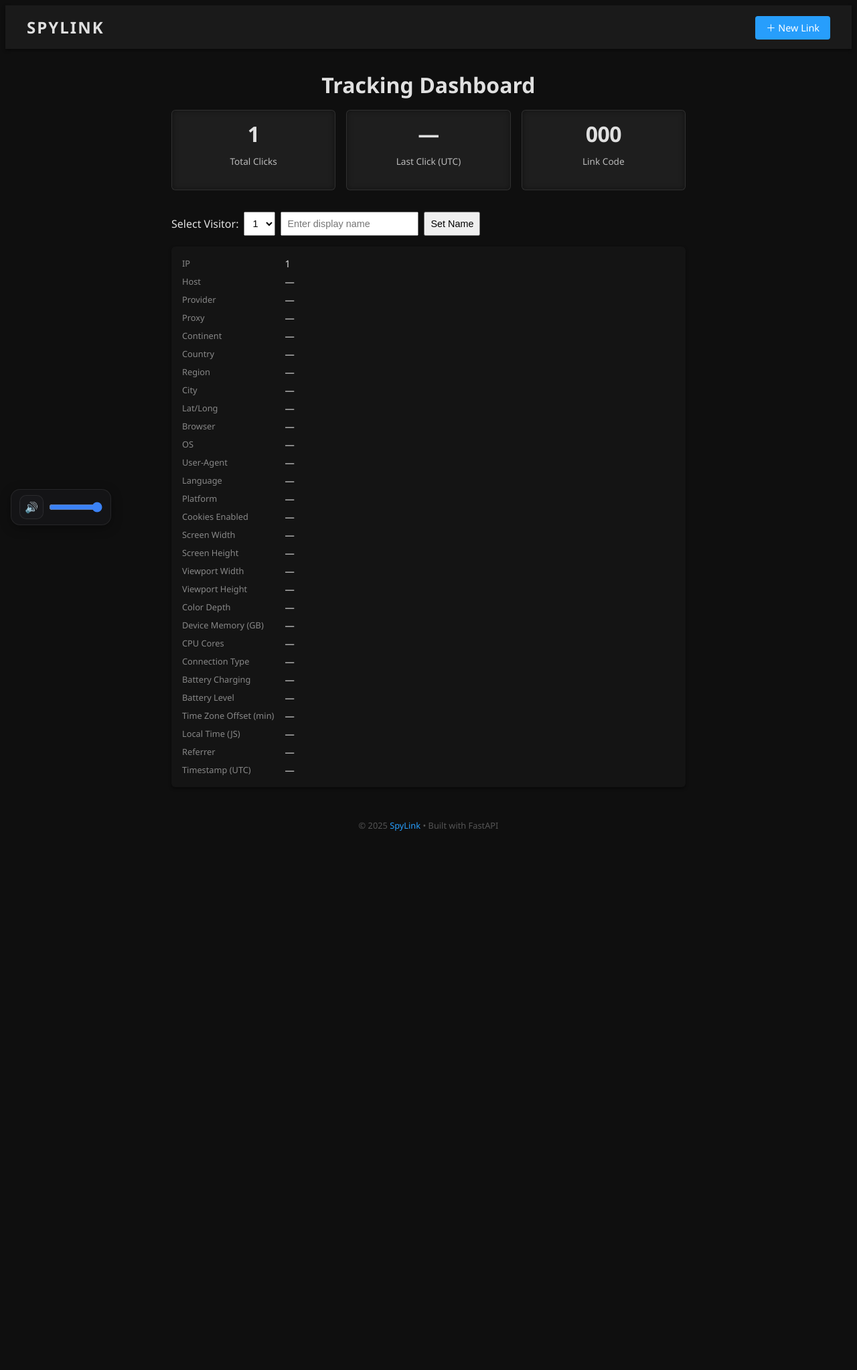
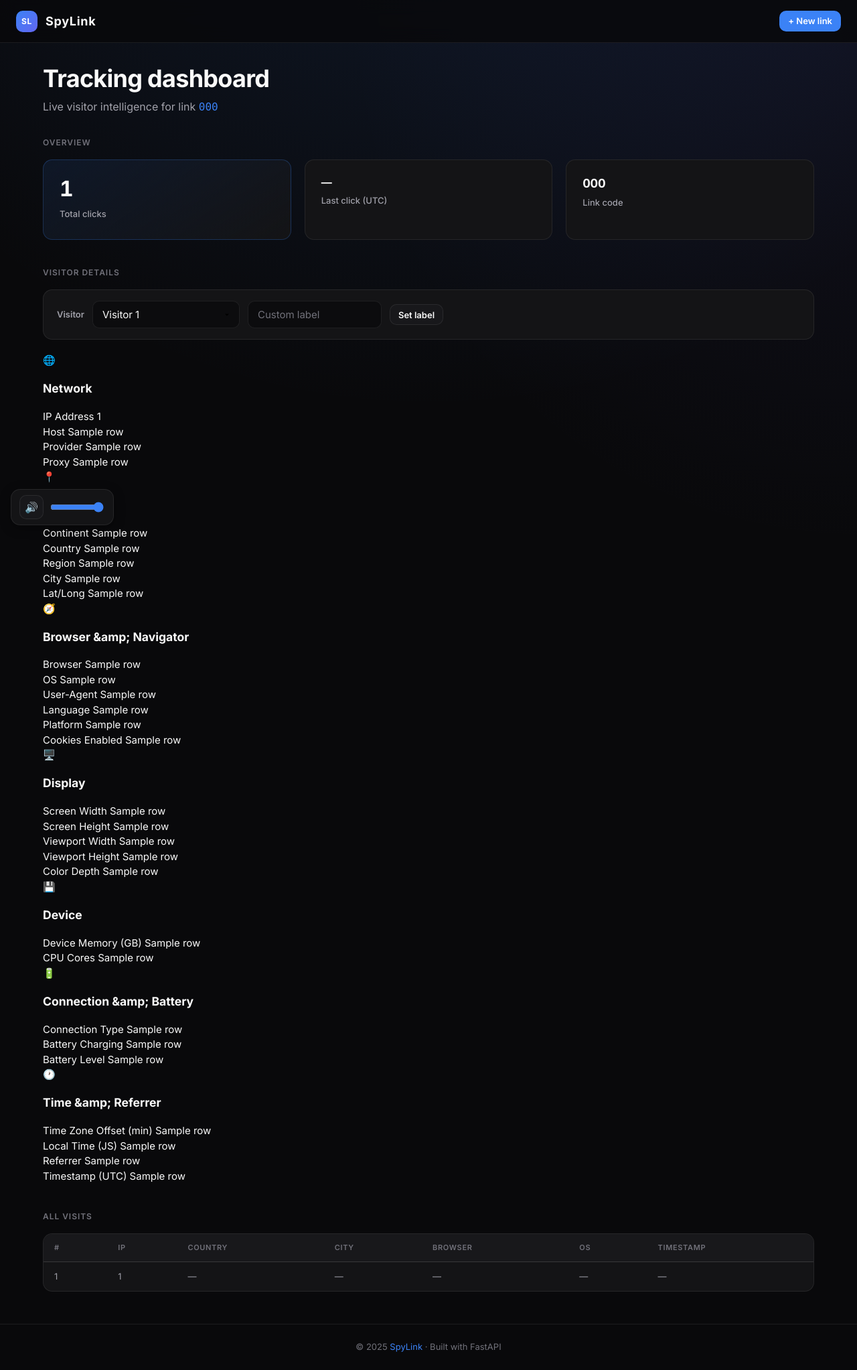
Before and after one commit to andrilchakraborty/568u96950, a FastAPI app: template templates/track.html in a window 1280 px wide. Shown: the whole page at 67% size. Before the commit the page ends 1240 px from the top, so only its background shows below. Run offline with FastAPI, Linux system fonts and the light colour scheme; the template is opened without the code that fills it: most values are stand-ins (such as "Sample title", 1, 10 or a date in 2020).

Commit message:
Update track.html

```diff
--- a/templates/track.html
+++ b/templates/track.html
@@ -1,297 +1,144 @@
-<!DOCTYPE html>
-<html lang="en">
-<head>
-  <meta charset="UTF-8">
-  <meta name="viewport" content="width=device-width, initial-scale=1">
-  <title>SpyLink Dashboard — {{ code }}</title>
-  <link rel="stylesheet" href="/static/style.css">
-  <style>
-    body {
-      background: #0f0f0f;
-      color: #e0e0e0;
-      font-family: "Segoe UI", Roboto, sans-serif;
-    }
-    .header {
-      display: flex;
-      justify-content: space-between;
-      align-items: center;
-      padding: 1rem 2rem;
-      background: #1a1a1a;
-      box-shadow: 0 2px 4px rgba(0,0,0,0.5);
-    }
-    .header .logo {
-      font-size: 1.5rem;
-      font-weight: bold;
-      letter-spacing: 2px;
-    }
-    .header nav a {
-      padding: 0.5rem 1rem;
-      background: #279efc;
-      color: #fff;
-      border-radius: 4px;
-      text-decoration: none;
-      font-size: 0.9rem;
-    }
-    .header nav a:hover {
-      background: #1e7cd9;
-    }
-    main.dashboard {
-      max-width: 800px;
-      margin: 2rem auto;
-      padding: 0 1rem;
-    }
-    .overview {
-      text-align: center;
-      margin-bottom: 2rem;
-    }
-    .overview h1 {
-      font-size: 2rem;
-      margin-bottom: 1rem;
-    }
-    .stats {
-      display: flex;
-      flex-wrap: wrap;
-      gap: 1rem;
-      justify-content: center;
-    }
-    .stat-card {
-      flex: 1 1 150px;
-      background: #1e1e1e;
-      padding: 1rem;
-      border-radius: 6px;
-      text-align: center;
-      box-shadow: inset 0 0 8px rgba(0,0,0,0.4);
-    }
-    .stat-value {
-      font-size: 2rem;
-      font-weight: bold;
-      margin-bottom: 0.25rem;
-    }
-    .stat-label {
-      font-size: 0.85rem;
-      color: #bbb;
-    }
-    .visit-selector {
-      margin: 1rem 0;
-      display: flex;
-      align-items: center;
-      gap: 0.5rem;
-    }
-    .visit-selector select,
-    .visit-selector input,
-    .visit-selector button {
-      padding: 0.5rem;
-      font-size: 0.9rem;
-    }
-    .visits {
-      position: relative;
-    }
-    /* always hide all cards by default */
-    .visit-card {
-      display: none !important;
-      background: #141414;
-      padding: 1rem;
-      border-radius: 6px;
-      box-shadow: 0 2px 4px rgba(0,0,0,0.5);
-      display: grid;
-      grid-template-columns: max-content 1fr;
-      column-gap: 1rem;
-      row-gap: 0.5rem;
-    }
-    /* show only the one with “active” */
-    .visit-card.active {
-      display: grid !important;
-    }
-    .visit-card .label {
-      font-size: 0.8rem;
-      color: #888;
-      white-space: nowrap;
-    }
-    .visit-card .value {
-      font-size: 0.9rem;
-      word-break: break-all;
-    }
-    .no-data {
-      text-align: center;
-      padding: 3rem 0;
-      color: #888;
-      font-size: 1rem;
-    }
-    footer.footer {
-      text-align: center;
-      padding: 1rem;
-      font-size: 0.8rem;
-      color: #555;
-    }
-    footer.footer a {
-      color: #279efc;
-      text-decoration: none;
-    }
-    /* Audio controls */
-    #audio-controls {
-      position: fixed;
-      bottom: 1rem;
-      left: 1rem;
-      display: flex;
-      gap: 0.5rem;
-      align-items: center;
-      z-index: 1000;
-    }
-    #mute-btn, #volume-slider {
-      margin: 0;
-    }
-  </style>
-</head>
-<body>
-  <header class="header">
-    <div class="logo">SPYLINK</div>
-    <nav><a href="/">＋ New Link</a></nav>
-  </header>
+{% extends "base.html" %}
 
-  <main class="dashboard">
-    <section class="overview">
-      <h1>Tracking Dashboard</h1>
-      <div class="stats">
-        <div class="stat-card">
+{% block title %}Tracking — {{ code }}{% endblock %}
+
+{% block body_attrs %}data-track-code="{{ code }}"{% endblock %}
+
+{% block main_class %}app-main--wide{% endblock %}
+
+{% block nav %}
+<a href="/" class="btn btn--primary btn--sm">+ New link</a>
+{% endblock %}
+
+{% block content %}
+<div class="page-header">
+  <h1 class="page-title">Tracking dashboard</h1>
+  <p class="page-subtitle">Live visitor intelligence for link <code style="color: var(--accent-color);">{{ code }}</code></p>
+</div>
+
+<section aria-labelledby="stats-heading">
+  <h2 id="stats-heading" class="section-title">Overview</h2>
+  <div class="dashboard-grid">
+    <div class="stat-card stat-card--accent">
       <div class="stat-value">{{ visits|length }}</div>
-          <div class="stat-label">Total Clicks</div>
+      <div class="stat-label">Total clicks</div>
     </div>
     <div class="stat-card">
-          <div class="stat-value">
+      <div class="stat-value" style="font-size: 1rem;">
         {% if visits %}
           {{ visits[0][-1] or '—' }}
         {% else %}
           —
         {% endif %}
       </div>
-          <div class="stat-label">Last Click (UTC)</div>
+      <div class="stat-label">Last click (UTC)</div>
     </div>
     <div class="stat-card">
-          <div class="stat-value">{{ code }}</div>
-          <div class="stat-label">Link Code</div>
+      <div class="stat-value" style="font-size: 1.125rem;">{{ code }}</div>
+      <div class="stat-label">Link code</div>
     </div>
   </div>
 </section>
 
-    <section class="visits">
+<section style="margin-top: var(--space-10);" aria-labelledby="visits-heading">
+  <h2 id="visits-heading" class="section-title">Visitor details</h2>
+
   {% if visits %}
-        <div class="visit-selector">
-          <label for="visitSelect">Select Visitor:</label>
-          <select id="visitSelect">
-            {% for row in visits %}
-              <option value="{{ loop.index0 }}">{{ loop.index }}</option>
-            {% endfor %}
-          </select>
-          <input type="text" id="visitNameInput" placeholder="Enter display name">
-          <button id="setVisitNameBtn">Set Name</button>
-        </div>
-
   {% set labels = [
-          'IP','Host','Provider','Proxy','Continent','Country','Region','City','Lat/Long',
+    'IP Address','Host','Provider','Proxy','Continent','Country','Region','City','Lat/Long',
     'Browser','OS','User-Agent','Language','Platform','Cookies Enabled',
     'Screen Width','Screen Height','Viewport Width','Viewport Height','Color Depth',
     'Device Memory (GB)','CPU Cores','Connection Type','Battery Charging',
     'Battery Level','Time Zone Offset (min)','Local Time (JS)','Referrer','Timestamp (UTC)'
   ] %}
 
+  {% set sections = [
+    ('Network', '🌐', [0, 1, 2, 3], false),
+    ('Geolocation', '📍', [4, 5, 6, 7, 8], false),
+    ('Browser &amp; Navigator', '🧭', [9, 10, 11, 12, 13, 14], false),
+    ('Display', '🖥️', [15, 16, 17, 18, 19], false),
+    ('Device', '💾', [20, 21], false),
+    ('Connection &amp; Battery', '🔋', [22, 23, 24], false),
+    ('Time &amp; Referrer', '🕐', [25, 26, 27, 28], true)
+  ] %}
+
+  {% set wide_fields = [11, 27] %}
+
+  <div class="track-toolbar-card toolbar">
+    <label class="toolbar-label" for="visitSelect">Visitor</label>
+    <select class="form-select" id="visitSelect" style="max-width: 220px;">
       {% for row in visits %}
-          <div class="visit-card" data-index="{{ loop.index0 }}">
-            {% for idx in range(labels|length) %}
-              <div class="label">{{ labels[idx] }}</div>
-              <div class="value">{{ row[idx] or '—' }}</div>
+      <option value="{{ loop.index0 }}">Visitor {{ loop.index }}</option>
       {% endfor %}
+    </select>
+    <input class="form-input" type="text" id="visitNameInput" placeholder="Custom label" style="max-width: 200px;" aria-label="Custom visitor name">
+    <button type="button" class="btn btn--secondary btn--sm" id="setVisitNameBtn">Set label</button>
+  </div>
+
+  {% for row in visits %}
+  <div class="visit-detail-panel" data-index="{{ loop.index0 }}">
+    <div class="info-grid">
+      {% for section in sections %}
+      <article class="info-section-card{% if loop.index == 1 %} info-section-card--accent{% endif %}">
+        <header class="info-section-header">
+          <span class="info-section-icon" aria-hidden="true">{{ section[1] }}</span>
+          <h3 class="info-section-title">{{ section[0] }}</h3>
+        </header>
+        <div class="info-fields-grid">
+          {% for idx in section[2] %}
+          {% set val = row[idx] %}
+          {% set display = val if val is not none and val != '' else '—' %}
+          <div class="info-field{% if idx in wide_fields %} info-field--wide{% endif %}">
+            <span class="info-field-label">{{ labels[idx] }}</span>
+            <span class="info-field-value{% if display == '—' %} is-empty{% endif %}">{{ display }}</span>
+          </div>
+          {% endfor %}
+        </div>
+      </article>
+      {% endfor %}
+    </div>
   </div>
   {% endfor %}
 
+  <div style="margin-top: var(--space-10);">
+    <h3 class="section-title">All visits</h3>
+    <div class="table-wrap">
+      <table class="data-table">
+        <thead>
+          <tr>
+            <th>#</th>
+            <th>IP</th>
+            <th>Country</th>
+            <th>City</th>
+            <th>Browser</th>
+            <th>OS</th>
+            <th>Timestamp</th>
+          </tr>
+        </thead>
+        <tbody>
+          {% for row in visits %}
+          <tr>
+            <td>{{ loop.index }}</td>
+            <td>{{ row[0] or '—' }}</td>
+            <td>{{ row[5] or '—' }}</td>
+            <td>{{ row[7] or '—' }}</td>
+            <td>{{ row[9] or '—' }}</td>
+            <td>{{ row[10] or '—' }}</td>
+            <td>{{ row[-1] or '—' }}</td>
+          </tr>
+          {% endfor %}
+        </tbody>
+      </table>
+    </div>
+  </div>
+
   {% else %}
-        <div class="no-data">
-          No visits yet.<br>
-          Share your link and watch this dashboard light up!
+  <div class="empty-state">
+    <div class="empty-state-icon">📊</div>
+    <h3 class="empty-state-title">No visits yet</h3>
+    <p class="empty-state-text">Share your spy link and visitor data will appear here in real time.</p>
+    <a href="/" class="btn btn--secondary" style="margin-top: var(--space-4);">Create another link</a>
   </div>
   {% endif %}
 </section>
-  </main>
-
-  <div id="audio-controls">
-    <audio id="bg-audio" src="/static/C418%20-%20Moog%20City%20-%20Minecraft%20Volume%20Alpha%20-%20SMORT.mp3" loop autoplay style="display:none;"></audio>
-    <button id="mute-btn" title="Mute/Unmute">🔊</button>
-    <input type="range" id="volume-slider" min="0" max="1" step="0.01" value="1" title="Volume">
-  </div>
-
-  <footer class="footer">
-    &copy; 2025 <a href="/">SpyLink</a> • Built with FastAPI
-  </footer>
-
-  <script>
-    document.addEventListener('DOMContentLoaded', () => {
-      const select = document.getElementById('visitSelect');
-      const cards = document.querySelectorAll('.visit-card');
-      const nameInput = document.getElementById('visitNameInput');
-      const setNameBtn = document.getElementById('setVisitNameBtn');
-      const names = {};
-
-      function showCard(idx) {
-        cards.forEach(card => {
-          card.classList.toggle('active', card.dataset.index === idx);
-        });
-      }
-
-      // initial show of newest visit
-      if (cards.length > 0) {
-        select.value = '0';
-        showCard('0');
-      }
-
-      select.addEventListener('change', () => {
-        showCard(select.value);
-        nameInput.value = names[select.value] || '';
-      });
-
-      setNameBtn.addEventListener('click', () => {
-        const idx = select.value;
-        const custom = nameInput.value.trim();
-        if (custom) {
-          names[idx] = custom;
-          select.options[idx].text = custom;
-        }
-      });
-
-      // audio controls
-      const audio = document.getElementById('bg-audio');
-      const btn = document.getElementById('mute-btn');
-      const slider = document.getElementById('volume-slider');
-      audio.volume = slider.value;
-      btn.textContent = audio.muted ? '🔇' : '🔊';
-      document.body.addEventListener('click', () => audio.play().catch(() => {}), { once: true });
-      btn.addEventListener('click', () => {
-        audio.muted = !audio.muted;
-        btn.textContent = audio.muted ? '🔇' : '🔊';
-        if (!audio.muted) audio.play().catch(() => {});
-      });
-      slider.addEventListener('input', e => {
-        audio.volume = e.target.value;
-        if (audio.muted && audio.volume > 0) {
-          audio.muted = false;
-          btn.textContent = '🔊';
-          audio.play().catch(() => {});
-        }
-      });
-
-      // Poll for new visits every 5s
-      const code = "{{ code }}";
-      setInterval(async () => {
-        try {
-          const res = await fetch(`/api/visit-metadata/${code}`);
-          if (!res.ok) return;
-          const { count } = await res.json();
-          if (count > cards.length) {
-            window.location.reload();
-          }
-        } catch (e) {
-          console.warn("poll error", e);
-        }
-      }, 5000);
-    });
-  </script>
-</body>
-</html>
+{% endblock %}
```
Lines whose indentation alone changed are shown as unchanged.
